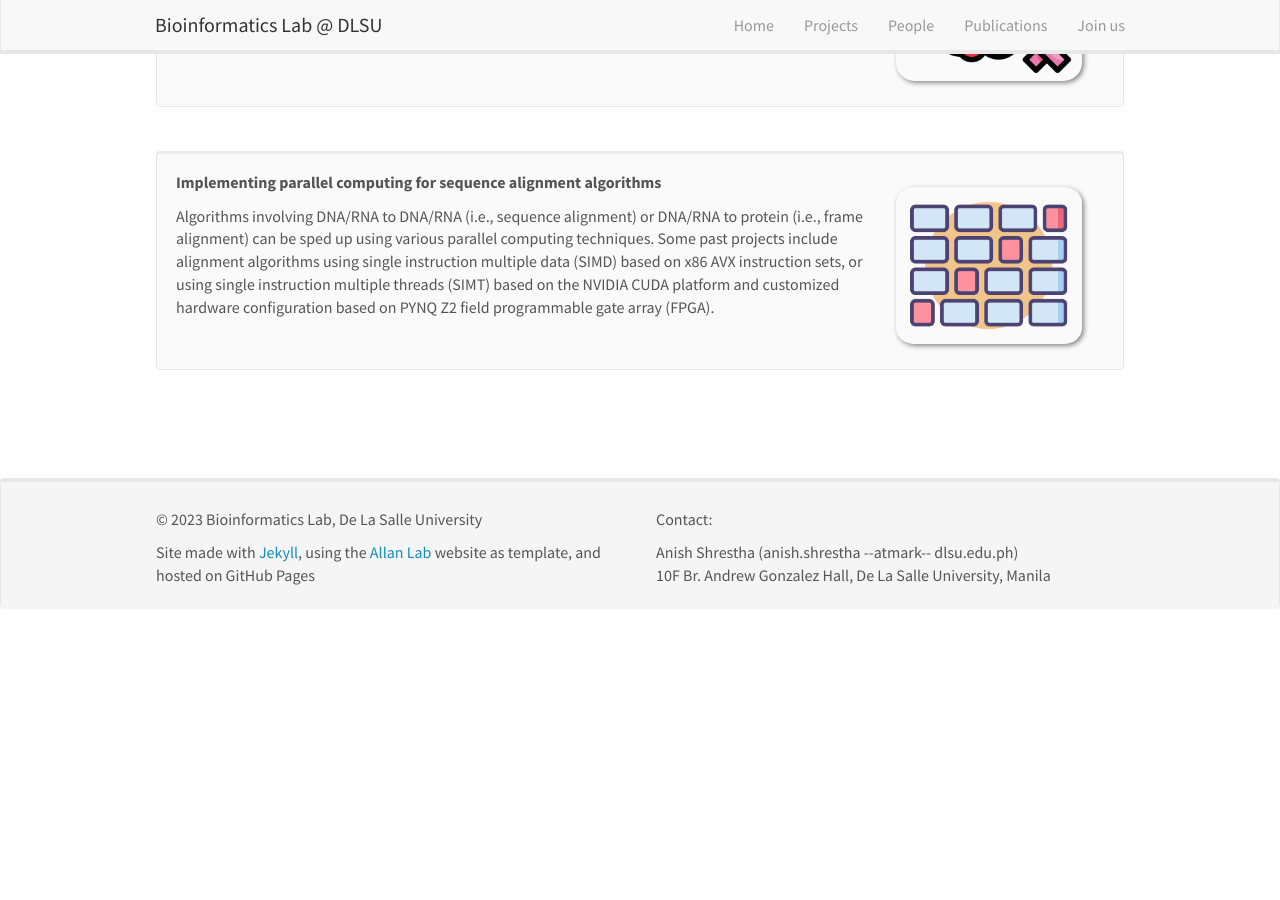
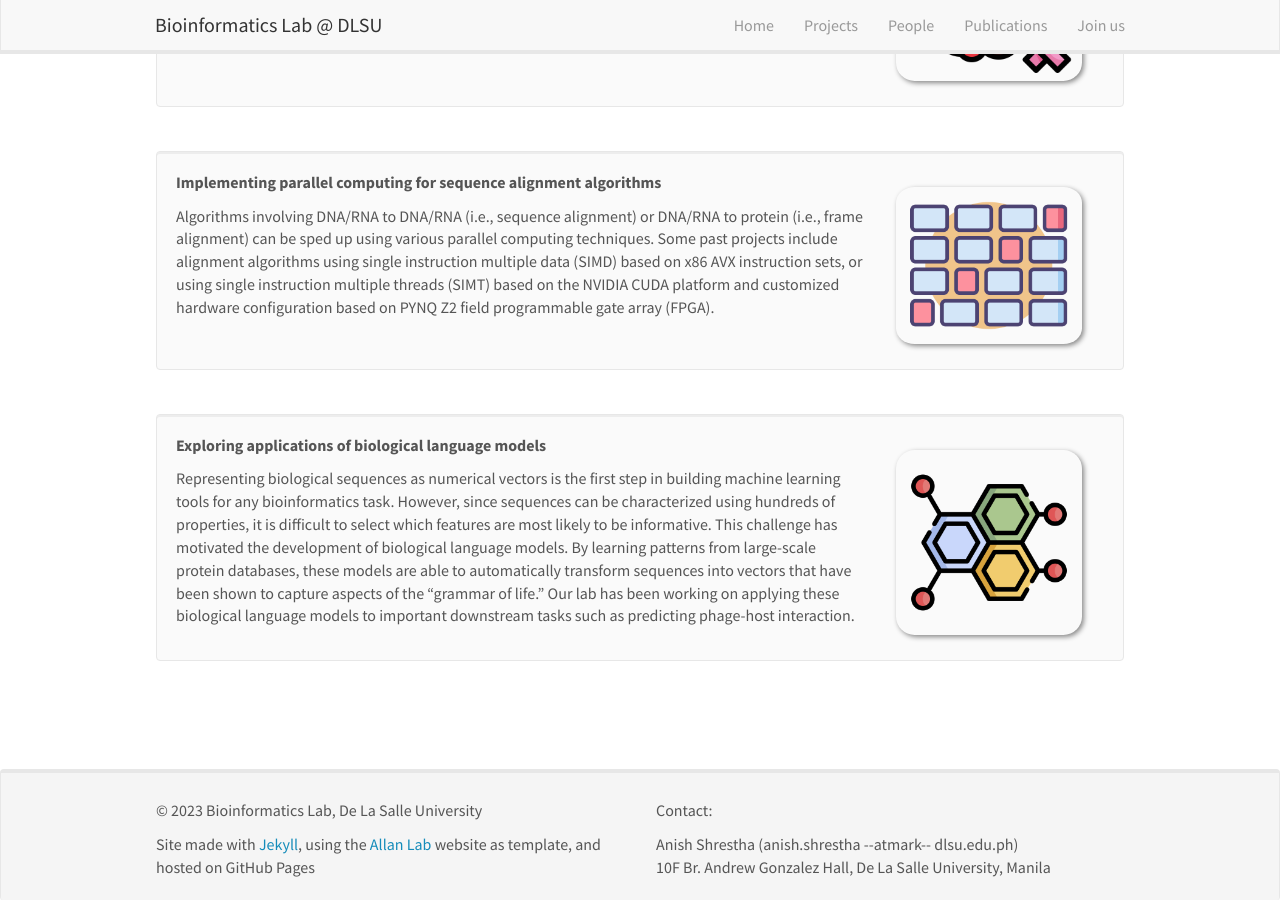
Before and after one commit to bioinfodlsu/bioinfodlsu.github.io, a Jekyll site: the page built from _pages/projects.md, in a window 1280 px wide and 900 px high, scrolled down 1560 px. Built offline with Jekyll 4.4.1, drawn with Linux system fonts in a browser that asks for light colours; nearby versions of some CDN libraries; before the commit the page ends 2168 px from its top, so only the background shows below that.

Commit message:
Add biological language models to projects

```diff
--- a/_data/projs.yml
+++ b/_data/projs.yml
@@ -32,3 +32,8 @@
   image: sequence_alignment.png
   description: Algorithms involving DNA/RNA to DNA/RNA (i.e., sequence alignment) or DNA/RNA to protein (i.e., frame alignment) can be sped up using various parallel computing techniques. Some past projects include alignment algorithms using single instruction multiple data (SIMD) based on x86 AVX instruction sets, or using single instruction multiple threads (SIMT) based on the NVIDIA CUDA platform and customized hardware configuration based on PYNQ Z2 field programmable gate array (FPGA).
   # Attribution: https://cdn-icons-png.flaticon.com/512/11359/11359324.png
+
+- title: Exploring applications of biological language models
+  image: molecule.png
+  description: Representing biological sequences as numerical vectors is the first step in building machine learning tools for any bioinformatics task. However, since sequences can be characterized using hundreds of properties, it is difficult to select which features are most likely to be informative. This challenge has motivated the development of biological language models. By learning patterns from large-scale protein databases, these models are able to automatically transform sequences into vectors that have been shown to capture aspects of the "grammar of life." Our lab has been working on applying these biological language models to important downstream tasks such as predicting phage-host interaction.
+  # Attribution: https://cdn-icons-png.flaticon.com/512/11359/11359324.png
```
Also changed, not shown: images/pubpic/molecule.png (added).
